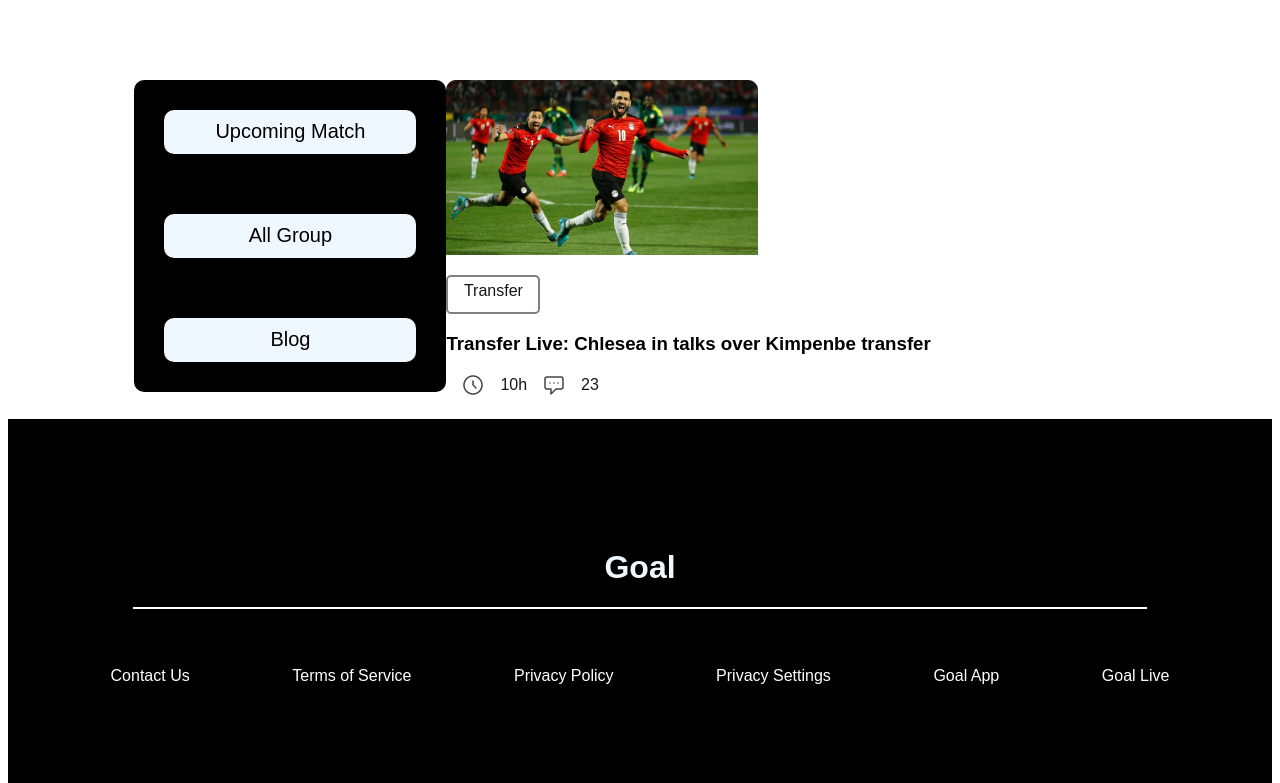
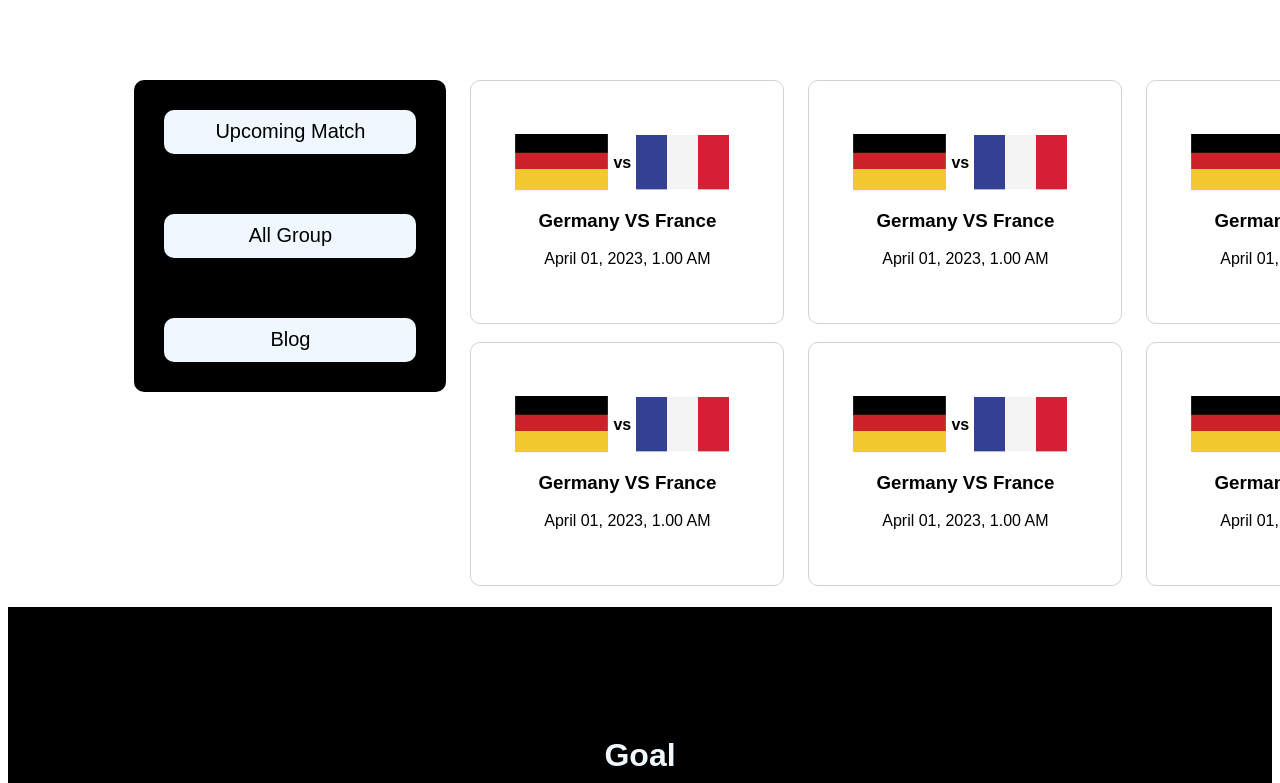
Before and after one commit to developerfahimgit/world-cup, a plain HTML site: page match.html in a window 1280 px wide. Shown: the part 696-1479 px from the top of the page. Drawn offline with Linux system fonts and the light colour scheme.

Commit message:
fourth commit

```diff
--- a/match.html
+++ b/match.html
@@ -1,5 +1,6 @@
 <!DOCTYPE html>
 <html lang="en">
+
 <head>
   <meta charset="UTF-8" />
   <meta http-equiv="X-UA-Compatible" content="IE=edge" />
@@ -7,6 +8,7 @@
   <title>Upcomming Match</title>
   <link rel="stylesheet" href="styles/style.css" />
 </head>
+
 <body>
   <main>
     <!-- =====first-banner====== -->
@@ -37,17 +39,79 @@
       <div class="right">
         <div class="matchs">
           <div class="match">
-              <img src="assets/Blog Image.png" alt="" />
+            <div class="flag">
+              <img src="assets/germany Flag.png" alt="" />
+              <h4>vs</h4>
+              <img src="assets/Flag.png" alt="" />
+            </div>
+
             <div class="content">
-                <p class="trans">Transfer</p>
-                <h3>Transfer Live: Chlesea in talks over Kimpenbe transfer</h3>
-                <div class="ico-ali">
-                  <img class="ico" src="assets/Time Icon.png" alt="" />
-                  <span>10h</span>
-                  <img class="ico" src="assets/Chat Icon.png" alt="" />
-                  <span>23</span>
+              <h3>Germany VS France </h3>
+              <p>April 01, 2023, 1.00 AM</p>
             </div>
           </div>
+          <div class="match">
+            <div class="flag">
+              <img src="assets/germany Flag.png" alt="" />
+              <h4>vs</h4>
+              <img src="assets/Flag.png" alt="" />
+            </div>
+
+            <div class="content">
+              <h3>Germany VS France </h3>
+              <p>April 01, 2023, 1.00 AM</p>
+            </div>
+          </div>
+          <div class="match">
+            <div class="flag">
+              <img src="assets/germany Flag.png" alt="" />
+              <h4>vs</h4>
+              <img src="assets/Flag.png" alt="" />
+            </div>
+
+            <div class="content">
+              <h3>Germany VS France </h3>
+              <p>April 01, 2023, 1.00 AM</p>
+            </div>
+          </div>
+          <div class="match">
+            <div class="flag">
+              <img src="assets/germany Flag.png" alt="" />
+              <h4>vs</h4>
+              <img src="assets/Flag.png" alt="" />
+            </div>
+
+            <div class="content">
+              <h3>Germany VS France </h3>
+              <p>April 01, 2023, 1.00 AM</p>
+            </div>
+          </div>
+          <div class="match">
+            <div class="flag">
+              <img src="assets/germany Flag.png" alt="" />
+              <h4>vs</h4>
+              <img src="assets/Flag.png" alt="" />
+            </div>
+
+            <div class="content">
+              <h3>Germany VS France </h3>
+              <p>April 01, 2023, 1.00 AM</p>
+            </div>
+          </div>
+          <div class="match">
+            <div class="flag">
+              <img src="assets/germany Flag.png" alt="" />
+              <h4>vs</h4>
+              <img src="assets/Flag.png" alt="" />
+            </div>
+
+            <div class="content">
+              <h3>Germany VS France </h3>
+              <p>April 01, 2023, 1.00 AM</p>
+            </div>
+          </div>
+
+
         </div>
       </div>
       </div>
@@ -67,4 +131,5 @@
     </div>
   </footer>
 </body>
+
 </html>
--- a/styles/style.css
+++ b/styles/style.css
@@ -133,6 +133,32 @@ span {
 }
 /* =====second content end===== */
 
+/* matches content start */
+.matchs {
+  display: grid;
+  grid-template-columns: repeat(3, 1fr);
+  grid-row-gap: 18px;
+}
+.match {
+  width: 312px;
+  height: 242px;
+  margin-left: 24px;
+  border: 1px solid lightgray;
+  border-radius: 10px;
+}
+.matchs .content {
+  text-align: center;
+}
+
+.flag {
+  display: flex;
+  align-items: center;
+  margin: 53px 30px 10px 44px;
+}
+.flag h4 {
+  margin: 0px 4px;
+}
+
 /* footer design  */
 footer {
   width: 100%;
```
Lines whose indentation alone changed are shown as unchanged.
